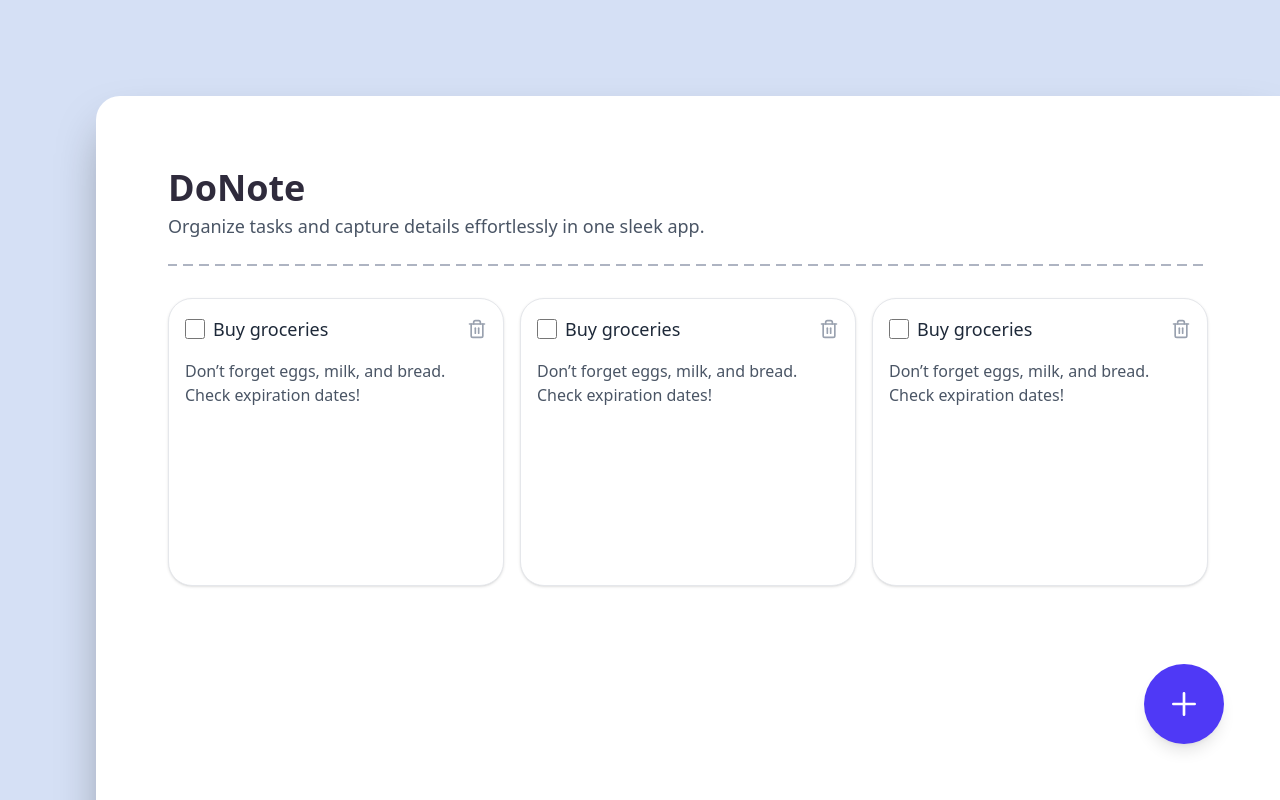
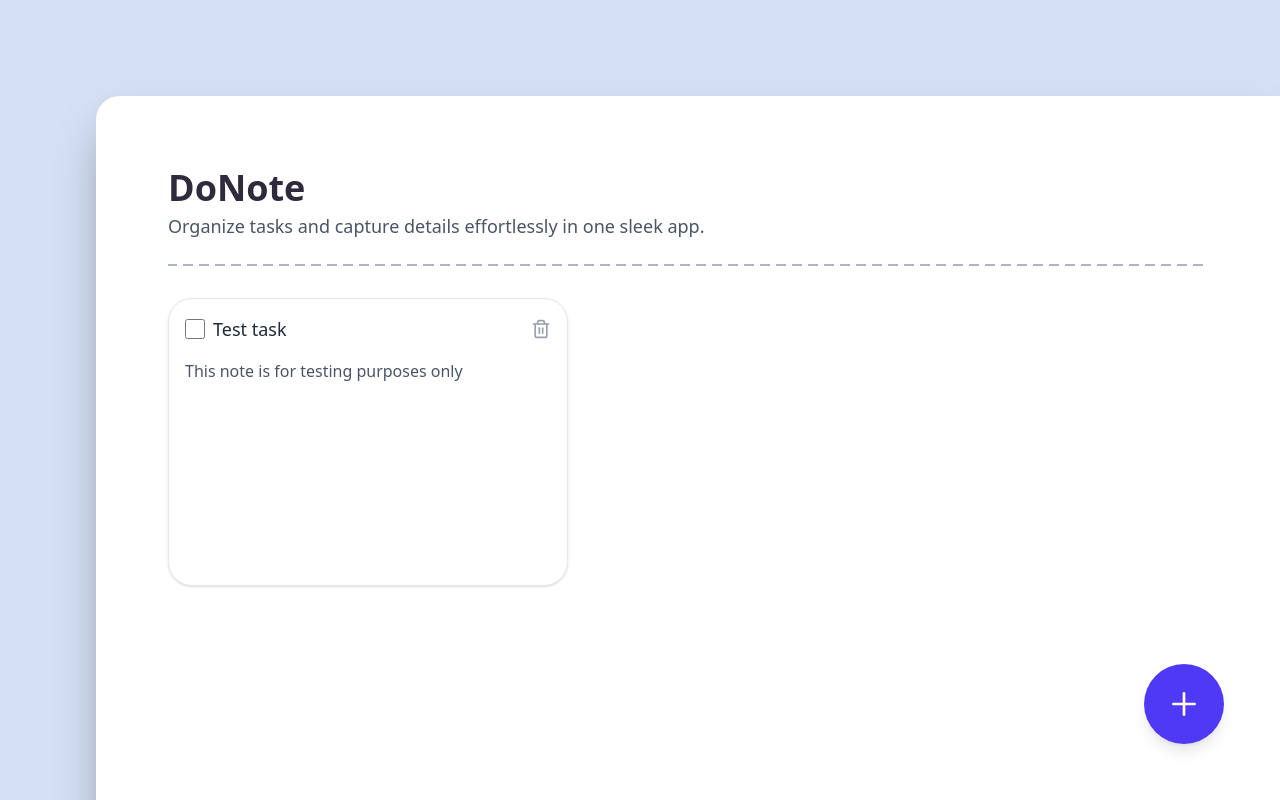
Before and after one commit to dev-ethanjohn/DoNote, a React (Vite) app: page / in a window 1280 px wide. Shown: the top 800 px of the page. Built offline with nearby package versions, Linux system fonts and the light colour scheme.

Commit message:
feat: setup form and dynamic rendering on notes

```diff
--- a/src/components/AddTodo.jsx
+++ b/src/components/AddTodo.jsx
@@ -8,13 +8,13 @@ const AddTodo = () => {
 
   const handleSubmit = (e) => {
     e.preventDefault();
-    // Placeholder for form submission logic
-    navigate("/", { viewTransition: true }); // Return to Home
+
+    navigate("/", { viewTransition: true });
   };
 
   return (
     <>
-      <Outlet /> {/* Renders the Home page content */}
+      <Outlet />
       <div className="fixed inset-0 bg-black/50 flex items-center justify-center z-50">
         <div className="bg-white rounded-lg shadow-xl p-6 w-80 md:w-96 max-h-[80vh] overflow-auto">
           <div className="flex justify-between items-center mb-4">
--- a/src/components/Note.jsx
+++ b/src/components/Note.jsx
@@ -1,12 +1,12 @@
-import { Trash2 } from "lucide-react"; // Make sure to install lucide-react or use an SVG
+import { Trash2 } from "lucide-react";
 
-const Note = () => {
+const Note = (props) => {
   return (
-    <div className="max-w-md mx-auto h-72 bg-white border border-gray-200 rounded-3xl shadow-sm p-4 mb-4">
+    <div className="w-full h-72 bg-white border border-gray-200 rounded-3xl shadow-sm p-4 mb-4">
       <div className="flex items-center justify-between">
         <div className="flex items-center gap-2">
           <input type="checkbox" className="w-5 h-5 accent-green-500" />
-          <h2 className="text-lg font-medium text-gray-800">Buy groceries</h2>
+          <h2 className="text-lg font-medium text-gray-800">{props.task}</h2>
         </div>
 
         <button className="text-gray-400 hover:text-red-500 transition">
@@ -14,9 +14,9 @@ const Note = () => {
         </button>
       </div>
 
-      <p className="mt-4 text-base text-gray-600">
-        Don’t forget eggs, milk, and bread. Check expiration dates!
-      </p>
+      {props.note?.trim() && (
+        <p className="mt-4 text-base text-gray-600">{props.note}</p>
+      )}
     </div>
   );
 };
--- a/src/components/NoteList.jsx
+++ b/src/components/NoteList.jsx
@@ -11,8 +11,24 @@ const NoteList = () => {
   const [taskInput, setTaskInput] = useState("");
   const [noteInput, setNoteInput] = useState("");
 
+  const [todos, setTodos] = useState([
+    {
+      id: 1,
+      task: "Test task",
+      note: "This note is for testing purposes only",
+      completed: false,
+    },
+  ]);
+
   const handleSubmit = (e) => {
     e.preventDefault();
+
+    if (taskInput.trim()) {
+      setTodos(() => [
+        ...todos,
+        { id: Date.now(), task: taskInput, note: noteInput, completed: false },
+      ]);
+    }
 
     setTaskInput("");
     setNoteInput("");
@@ -20,10 +36,21 @@ const NoteList = () => {
   };
 
   return (
-    <div className="grid grid-cols-[repeat(auto-fill,_minmax(300px,_1fr))] gap-4 justify-start relative">
-      <Note />
-      <Note />
-      <Note />
+    <div className="grid grid-cols-[repeat(auto-fill,_minmax(300px,_400px))] gap-4  relative">
+      {todos.length === 0 ? (
+        <p className="text-gray-500 text-center col-span-full">
+          No tasks yet. Add one!
+        </p>
+      ) : (
+        todos.map((todo) => (
+          <Note
+            key={todo.id}
+            task={todo.task}
+            note={todo.note}
+            completed={todo.completed}
+          />
+        ))
+      )}
       <AddTodoButton setIsModalOpen={setIsModalOpen} />
       <AddTodoModal
         isModalOpen={isModalOpen}
```
